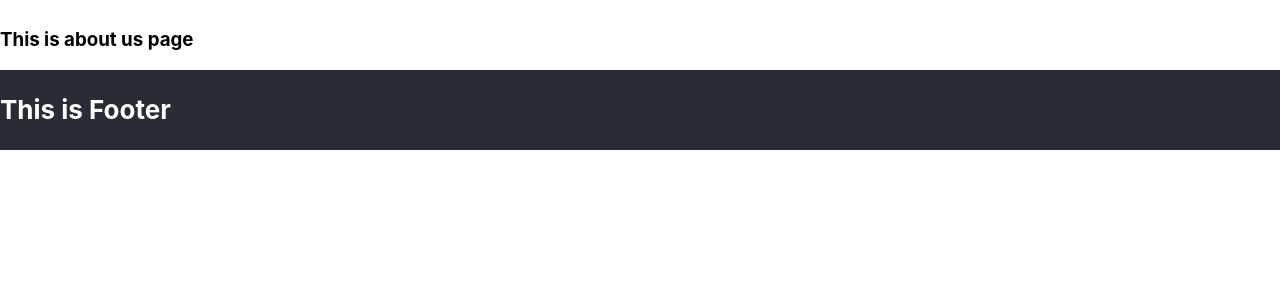
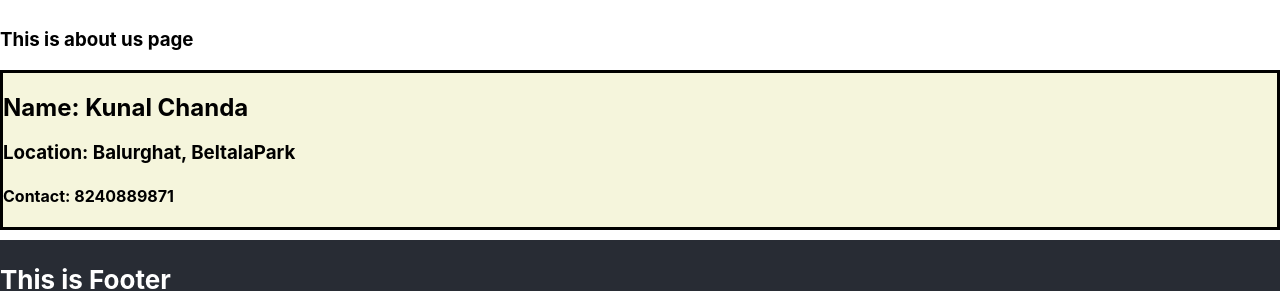
Before and after one commit to kunal-chanda/manaste-food-app, a React (Create React App) app: page /about in a window 1280 px wide. Shown: the part 174-465 px from the top of the page. Built offline with nearby package versions, Linux system fonts and the light colour scheme.

Commit message:
react_class_03.07

```diff
--- a/src/App.css
+++ b/src/App.css
@@ -103,3 +103,8 @@
   height: 50px;
   font-weight: bold;
 }
+.user-class{
+  border: solid black;
+  background-color: beige;
+  margin-bottom: 10px;
+}
--- a/src/components/About.js
+++ b/src/components/About.js
@@ -1,9 +1,12 @@
+import UserClass from "./userClass";
+
 const About = () => {
 
     return(
         <>
             <h1>About US</h1>
             <h3>This is about us page</h3>
+            <UserClass name={"Kunal Chanda"} location={"Balurghat, BeltalaPark"}/>
         </>
     )
 
--- a/src/components/RestaurantMenu.js
+++ b/src/components/RestaurantMenu.js
@@ -30,7 +30,7 @@ const RestaurantMenu = ()=> {
             <ul>
              {itemCards.map((item)=>
              <li key={item.card?.info?.id}>{item.card?.info?.name}
-             {+ " -- "+item.card?.info?.description || " "}" -- Rs/-"
+             { " -- "+item.card?.info?.description || " "}" -- Rs/-"
              {(item.card?.info?.price)/100}</li>)}
             </ul>
         </div>
--- /dev/null
+++ b/src/components/userClass.js
@@ -0,0 +1,23 @@
+import React from "react";
+
+class UserClass extends React.Component{
+    constructor(props){
+        super(props);
+        this.props = props;
+        console.log(props);
+    }
+
+    render(){
+        const{name, location} = this.props; //Destructure the props
+        return(
+            <div className="user-class">
+                <h2>Name: {name}</h2>
+                <h3>Location: {location}</h3>
+                <h4>Contact: 8240889871</h4>
+            </div>
+        );
+    }
+
+}
+
+export default UserClass;
```
